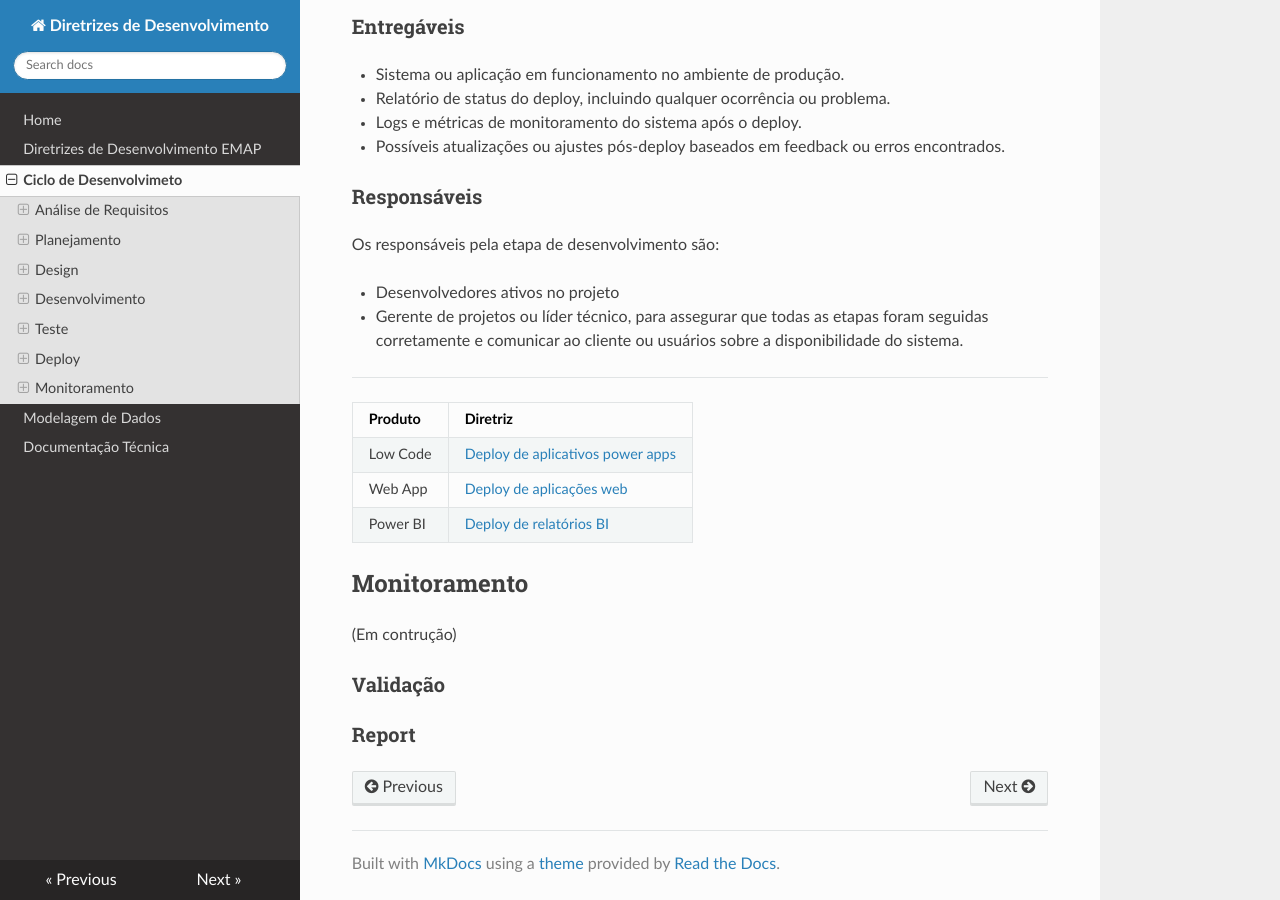
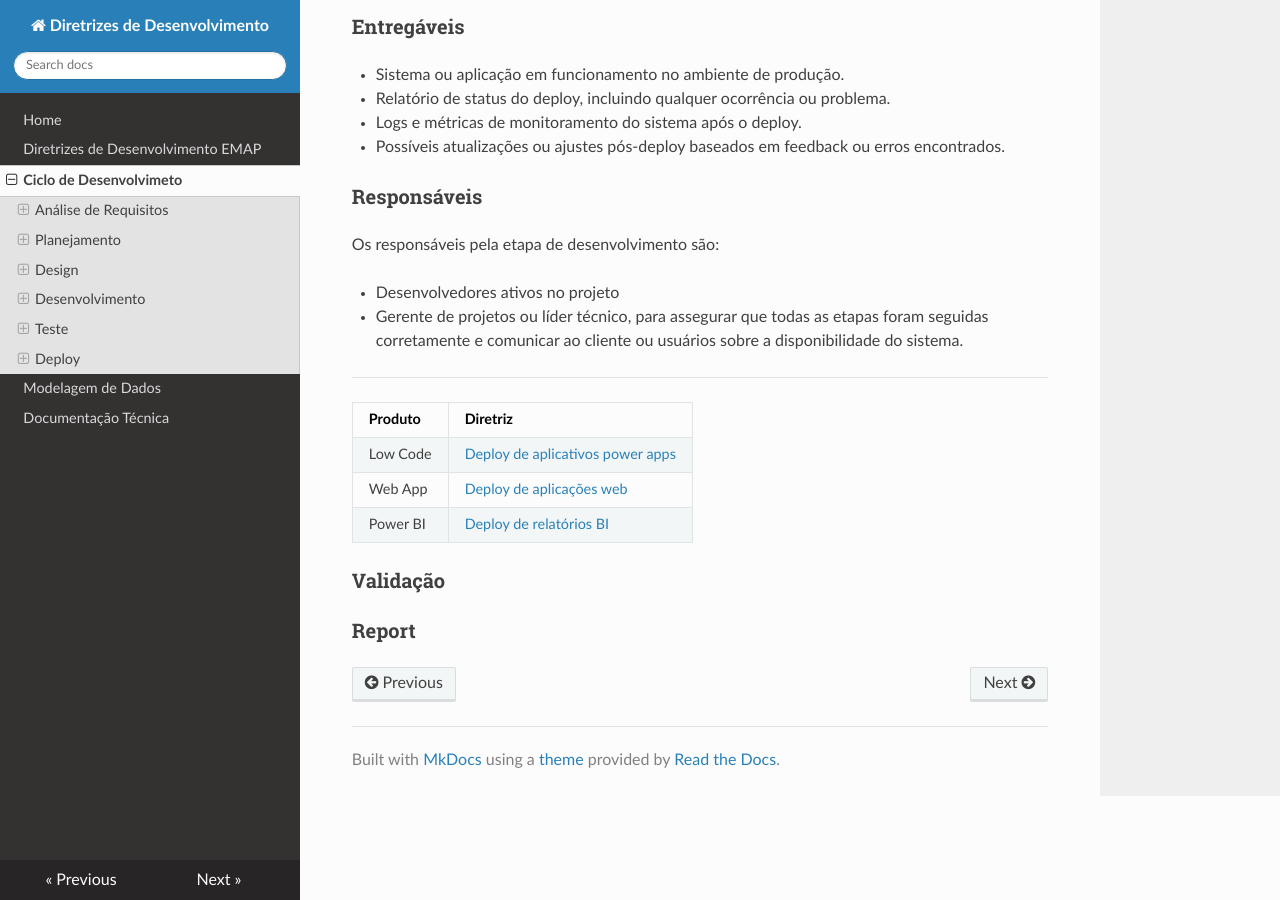
Before and after one commit to mmartins-vitor/guia-desenvolvimento-gh, an MkDocs documentation site: the page built from docs/Ciclo-de-Desenvolvimeto.md, in a window 1280 px wide and 900 px high, scrolled down 8528 px. Built offline with MkDocs 1.6.1, drawn with Linux system fonts in a browser that asks for light colours; nearby versions of some CDN libraries.

Commit message:
first commit

```diff
--- a/docs/Ciclo-de-Desenvolvimeto.md
+++ b/docs/Ciclo-de-Desenvolvimeto.md
@@ -124,7 +124,7 @@
 | Aplicação FastAPI | [Guia de Desenvolvimento FastAPI](desenvolvimento-fastapi.md) |
 | Ciencia de dados aplicada a portos | [Guia de Desenvolvimento Ciência de dados aplicada a portos](desenvolvimento-ciencia-de-dados.md) |
 
-## Teste
+## <center> Teste
 
 A etapa de testes geralmente envolve a execução de diferentes tipos de testes, como testes unitários, testes de integração, testes de sistema, testes de aceitação, entre outros. O presente capítulo será dividido entre teste de usuabilidade  e Testes unitários, sendo esse divido entre teste de soluções Low Code e teste para soluções desenvolvidas com linguagem de programação de alto nível.
 
@@ -200,11 +200,8 @@
 | Web App         | [Deploy de aplicações web](deploy-low-code.md) |
 | Power BI        | [Deploy de relatórios BI](deploy-low-code.md) |
 
+### Validação
 
 
 
-## Monitoramento
-(Em contrução)
-### Validação
-
 ### Report
```
